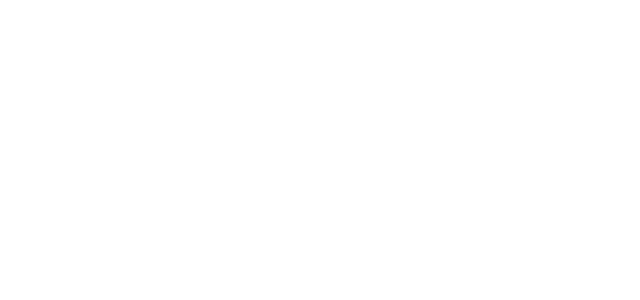
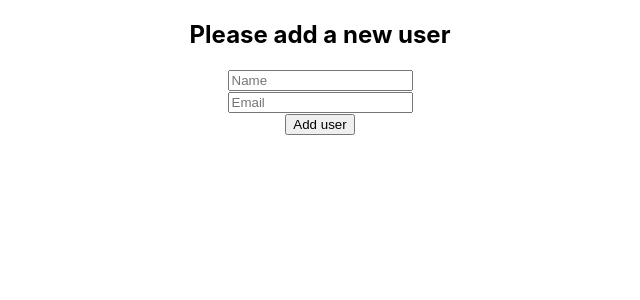
Before and after one commit to mohiuddin2721/react-mongo-crud-11-65, a React (Create React App) app: page /user/add in a window 1280 px wide. Before the commit this address had no page. Shown: the top 300 px of the page, without its empty margins (320-960 px from the left). Built offline with nearby package versions, Linux system fonts and the light colour scheme.

Commit message:
user are added in server side

```diff
--- a/src/App.js
+++ b/src/App.js
@@ -1,4 +1,3 @@
-import logo from './logo.svg';
 import './App.css';
 import { Route, Routes } from 'react-router-dom';
 import AddUser from './components/AddUser/AddUser';
@@ -9,7 +8,7 @@
     <div className="App">
       <Routes>
         <Route path='/' element={<Home></Home>}></Route>
-        <Route path='use/add' element={<AddUser></AddUser>}></Route>
+        <Route path='user/add' element={<AddUser></AddUser>}></Route>
       </Routes>
     </div>
   );
--- a/src/components/AddUser/AddUser.js
+++ b/src/components/AddUser/AddUser.js
@@ -1,9 +1,40 @@
 import React from 'react';
 
 const AddUser = () => {
+
+    const handleAddUser = event => {
+        event.preventDefault();
+        const name = event.target.name.value;
+        const email = event.target.email.value;
+        console.log(name, email);
+
+        const user = {name, email};
+
+        // send data to the server
+        fetch('http://localhost:5000/user', {
+            method: 'POST',
+            headers: {
+                'content-type' : 'application/json',
+            },
+            body: JSON.stringify(user)
+        })
+        .then(res => res.json())
+        .then(data => {
+            console.log('success:', data);
+            alert('User added successfully');
+            event.target.reset();
+        })
+    }
     return (
         <div>
             <h2>Please add a new user</h2>
+            <form onSubmit={handleAddUser}>
+                <input type="text" name="name" placeholder='Name' required />
+                <br />
+                <input type="email" name="email" placeholder='Email' required />
+                <br />
+                <input type="submit" value="Add user" />
+            </form>
         </div>
     );
 };
```
